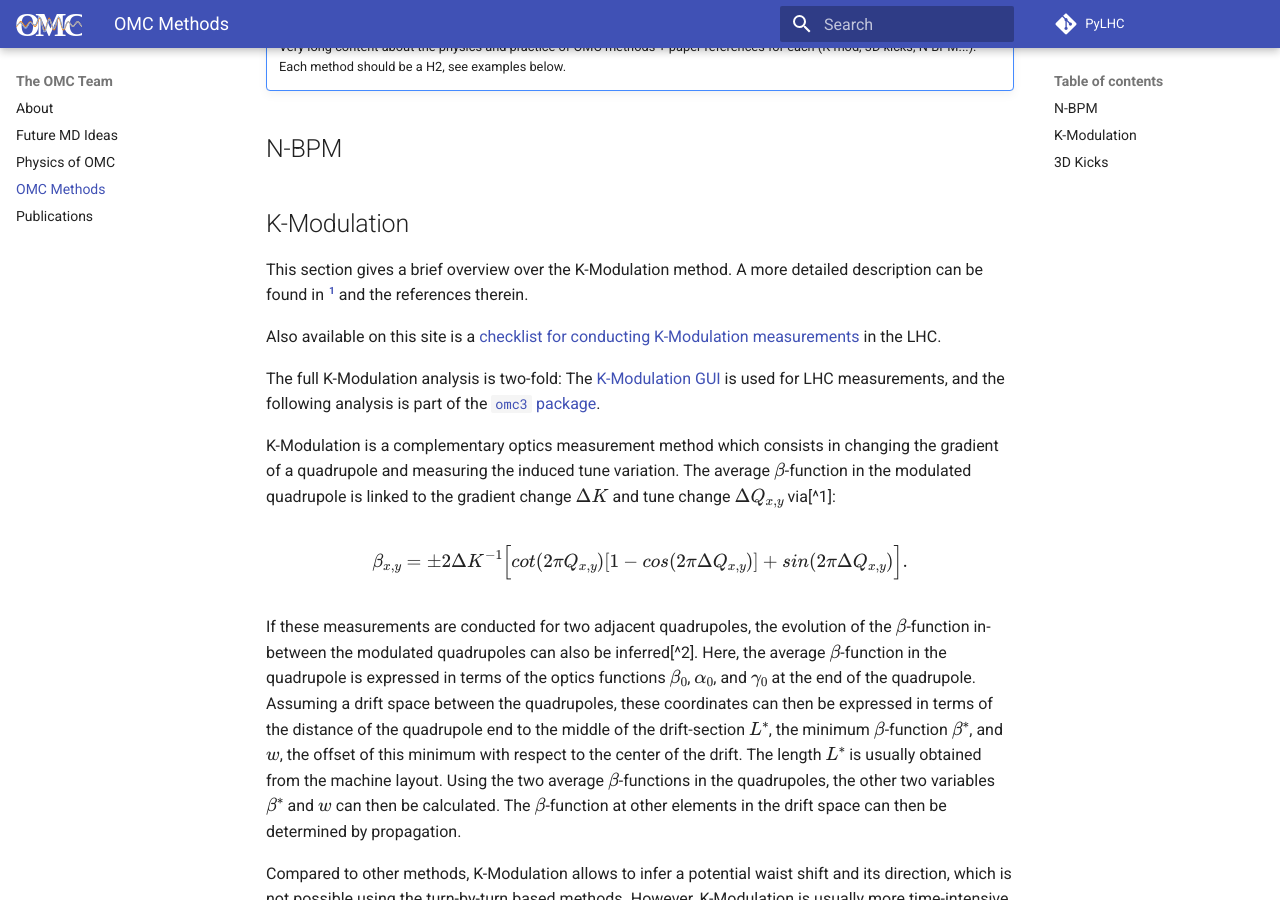
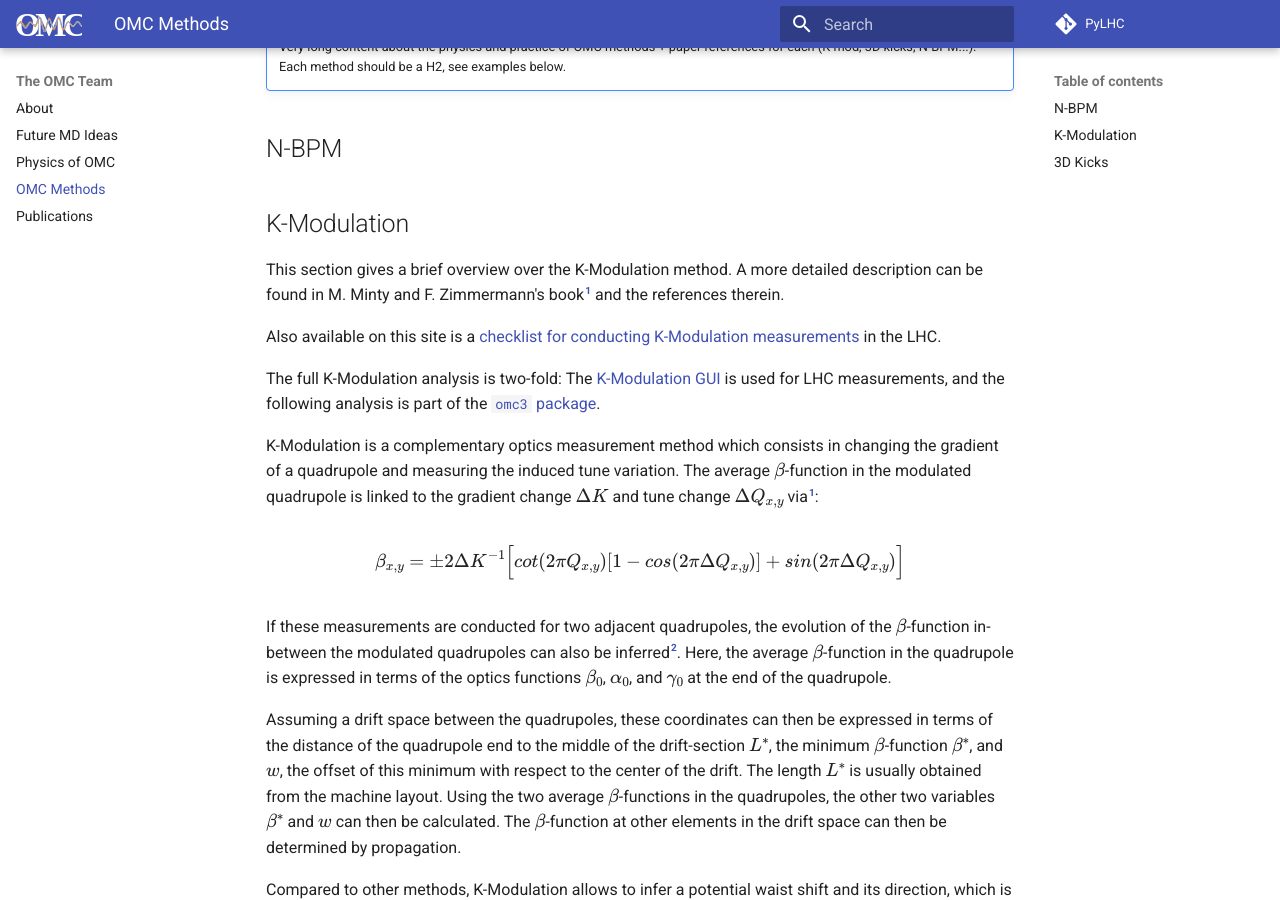
Before and after one commit to pylhc/pylhc.github.io, an MkDocs documentation site: the page built from docs/omc_team/methods.md, in a window 1280 px wide and 900 px high, scrolled down 241 px. Built offline with MkDocs 1.6.1 and Material for MkDocs 9.7.7, drawn with Linux system fonts in a browser that asks for light colours; some of the changed lines change nothing that is shown.

Commit message:
fix forgotten footnotes and make the page breathe

```diff
--- a/docs/omc_team/methods.md
+++ b/docs/omc_team/methods.md
@@ -9,7 +9,7 @@
 ## K-Modulation
 
 This section gives a brief overview over the K-Modulation method.
-A more detailed description can be found in [^MintyZimmermann] and the references therein.
+A more detailed description can be found in M. Minty and F. Zimmermann's book[^MintyZimmermann] and the references therein.
 
 Also available on this site is a [checklist for conducting K-Modulation measurements](../procedures/kmod.md) in the LHC.
 
@@ -17,14 +17,15 @@ The full K-Modulation analysis is two-fold:
 The [K-Modulation GUI](../guis/kmod/gui.md) is used for LHC measurements, and the following analysis is part of the [`omc3` package](../packages/omc3/getting_started.md).
 
 K-Modulation is a complementary optics measurement method which consists in changing the gradient of a quadrupole and measuring the induced tune variation.
-The average $\beta$-function in the modulated quadrupole is linked to the gradient change $\Delta K$ and tune change $\Delta Q_{x,y}$ via[^1]:
+The average $\beta$-function in the modulated quadrupole is linked to the gradient change $\Delta K$ and tune change $\Delta Q_{x,y}$ via[^MintyZimmermann]:
 
 $$
-\beta_{x,y} = \pm 2 \Delta K^{-1}\Big[ cot(2 \pi Q_{x,y}) [ 1 - cos(2 \pi \Delta Q_{x,y}) ] + sin(2 \pi \Delta Q_{x,y}) \Big].
+\beta_{x,y} = \pm 2 \Delta K^{-1}\Big[ cot(2 \pi Q_{x,y}) [ 1 - cos(2 \pi \Delta Q_{x,y}) ] + sin(2 \pi \Delta Q_{x,y}) \Big]
 $$
 
-If these measurements are conducted for two adjacent quadrupoles, the evolution of the $\beta$-function in-between the modulated quadrupoles can also be inferred[^2].
+If these measurements are conducted for two adjacent quadrupoles, the evolution of the $\beta$-function in-between the modulated quadrupoles can also be inferred[^FelixKmodPaper].
 Here, the average $\beta$-function in the quadrupole is expressed in terms of the optics functions $\beta_0$, $\alpha_0$, and $\gamma_0$ at the end of the quadrupole.
+
 Assuming a drift space between the quadrupoles, these coordinates can then be expressed in terms of the distance of the quadrupole end to the middle of the drift-section $L^*$, the minimum $\beta$-function $\beta^*$, and $w$, the offset of this minimum with respect to the center of the drift.
 The length $L^*$ is usually obtained from the machine layout.
 Using the two average $\beta$-functions in the quadrupoles, the other two variables $\beta^*$ and $w$ can then be calculated.
```
